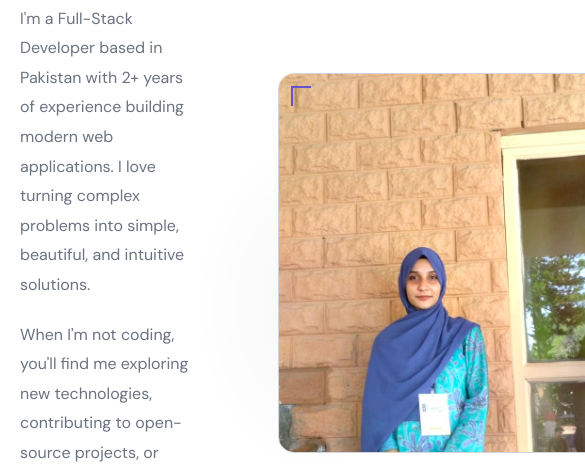
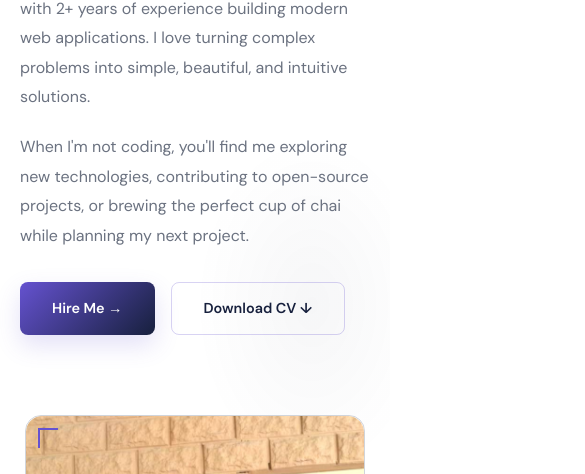
Before and after one commit to rrijaarshad-create/portfolio, a React (Create React App) app in the folder frontend/: page /about in a window 390 px wide. Shown: the part 370-844 px from the top of the page, 585 px wide, since content can reach past the window. Built offline with nearby package versions, Linux system fonts and the light colour scheme; no server answers; the HTML template or start-up script is replaced by a standard one.

Commit message:
some fixex

```diff
--- a/frontend/src/index.css
+++ b/frontend/src/index.css
@@ -310,3 +310,46 @@ button {
     font-size: 2.25rem;
   }
 }
+/* Responsive two-column layouts (About hero, Contact) — stack on mobile
+   instead of squishing into unreadable narrow columns */
+.responsive-2col {
+  display: grid;
+  grid-template-columns: 1fr 1fr;
+}
+
+.responsive-2col-wide {
+  display: grid;
+  grid-template-columns: 1fr 1.5fr;
+}
+
+.responsive-form-2col {
+  display: grid;
+  grid-template-columns: 1fr 1fr;
+}
+
+@media (max-width: 768px) {
+  .responsive-2col,
+  .responsive-2col-wide {
+    grid-template-columns: 1fr !important;
+  }
+}
+
+@media (max-width: 480px) {
+  .responsive-form-2col {
+    grid-template-columns: 1fr !important;
+  }
+}
+/* Responsive */
+@media (max-width: 768px) {
+  .section {
+    padding: 4rem 0;
+  }
+
+  .container {
+    padding: 0 1.25rem;
+  }
+
+  .section-title {
+    font-size: 2.25rem;
+  }
+}
--- a/frontend/src/pages/About.tsx
+++ b/frontend/src/pages/About.tsx
@@ -52,8 +52,7 @@ const About: React.FC = () => {
       {/* Hero */}
       <section className="section">
         <div className="container">
-          <div style={{
-            display: 'grid', gridTemplateColumns: '1fr 1fr',
+          <div className="responsive-2col" style={{
             gap: '5rem', alignItems: 'center',
           }}>
             <div>
@@ -86,9 +85,9 @@ const About: React.FC = () => {
               transition={{ duration: 0.8, delay: 0.2 }}
               style={{ display: 'flex', justifyContent: 'center' }}
             >
-              <div style={{
-                width: 340, height: 380,
-                background: 'linear-gradient(135deg, var(--bg-card) 0%, rgba(245,158,11,0.1) 100%)',
+<div style={{
+                width: '100%', maxWidth: 340, aspectRatio: '340 / 380',
+                background: 'linear-gradient(135deg, var(--bg-card) 0%, rgba(101,82,208,0.1) 100%)',
                 border: '1px solid var(--border-hover)',
                 borderRadius: 16, position: 'relative',
                 display: 'flex', alignItems: 'center', justifyContent: 'center',
@@ -99,8 +98,8 @@ const About: React.FC = () => {
   src="/myPhoto.png"
   alt="Profile"
   style={{
-    width: 340,
-    height: 380,
+    width: '100%',
+    height: '100%',
     objectFit: 'cover',
     borderRadius: 16,
   }}
@@ -117,7 +116,7 @@ const About: React.FC = () => {
       </section>
 
       {/* Education Timeline */}
-      <section className="section" ref={ref} style={{ background: 'rgba(245,158,11,0.02)' }}>
+ <section className="section" ref={ref} style={{ background: 'rgba(101,82,208,0.02)' }}>
         <div className="container">
           <motion.p className="section-label" initial={{ opacity: 0 }} animate={inView ? { opacity: 1 } : {}}>
             Academic Background
--- a/frontend/src/pages/Contact.tsx
+++ b/frontend/src/pages/Contact.tsx
@@ -59,8 +59,7 @@ const Contact: React.FC = () => {
             My inbox is always open — I'll get back within 24 hours.
           </motion.p>
 
-          <div style={{
-            display: 'grid', gridTemplateColumns: '1fr 1.5fr',
+         <div className="responsive-2col-wide" style={{
             gap: '4rem', alignItems: 'start',
           }}>
             {/* Left: contact info */}
@@ -77,11 +76,11 @@ const Contact: React.FC = () => {
                       background: 'var(--bg-card)', border: '1px solid var(--border)',
                       borderRadius: 8, transition: 'all 0.3s',
                     }}
-                    whileHover={{ borderColor: 'rgba(251,191,36,0.35)', x: 4 }}
+                   whileHover={{ borderColor: 'rgba(101,82,208,0.35)', x: 4 }}
                   >
                     <div style={{
                       width: 42, height: 42, borderRadius: 8,
-                      background: 'rgba(245,158,11,0.1)',
+                      background: 'rgba(101,82,208,0.1)',
                       display: 'flex', alignItems: 'center', justifyContent: 'center',
                       fontSize: '1.2rem', flexShrink: 0,
                     }}>{info.icon}</div>
@@ -132,7 +131,7 @@ const Contact: React.FC = () => {
                   color: 'var(--amber-200)', marginBottom: '1.75rem', fontWeight: 700,
                 }}>Send me a message</h2>
 
-                <div style={{ display: 'grid', gridTemplateColumns: '1fr 1fr', gap: '1rem', marginBottom: '1rem' }}>
+                <div className="responsive-form-2col" style={{ gap: '1rem', marginBottom: '1rem' }}>
                   <div>
                     <label style={{ display: 'block', fontSize: '0.78rem', color: 'var(--amber-600)', marginBottom: '0.4rem', fontFamily: 'var(--font-mono)', letterSpacing: '0.05em' }}>
                       Name *
--- a/frontend/src/pages/Projects.tsx
+++ b/frontend/src/pages/Projects.tsx
@@ -99,8 +99,8 @@ const ProjectCard: React.FC<{ project: Project; index: number; inView: boolean }
             position: 'absolute',
             top: 10,
             right: 10,
-            background: 'gold',
-            color: '#000',
+            background: 'var(--primary)',
+            color: '#fff',
             padding: '4px 10px',
             borderRadius: 20,
             fontSize: 10,
@@ -247,9 +247,10 @@ const Projects: React.FC = () => {
             style={{
               marginRight: 10,
               padding: '8px 15px',
-              background: filter === f ? 'gold' : '#222',
-              color: filter === f ? '#000' : '#fff',
-              border: 'none',
+              background: filter === f ? 'var(--primary)' : 'var(--bg-card)',
+              color: filter === f ? '#fff' : 'var(--text-secondary)',
+              border: filter === f ? 'none' : '1px solid var(--border)',
+              borderRadius: 6,
               cursor: 'pointer',
             }}
           >
@@ -259,11 +260,12 @@ const Projects: React.FC = () => {
       </div>
 
       {/* GRID — 3 columns with generous gap */}
+    {/* GRID — auto-adjusts columns to fit screen width (3 on desktop, fewer on tablet/mobile) */}
       <div
         ref={ref}
         style={{
           display: 'grid',
-          gridTemplateColumns: 'repeat(3, 1fr)',
+          gridTemplateColumns: 'repeat(auto-fit, minmax(280px, 1fr))',
           gap: '32px 28px',
           maxWidth: '1100px',
           margin: '0 auto',
--- a/frontend/src/pages/Skills.tsx
+++ b/frontend/src/pages/Skills.tsx
@@ -65,7 +65,7 @@ const SkillBar: React.FC<{ name: string; level: number; delay: number; inView: b
       <span style={{ fontFamily: 'var(--font-mono)', fontSize: '0.75rem', color: 'var(--amber-500)' }}>{level}%</span>
     </div>
     <div style={{
-      height: 6, background: 'rgba(245,158,11,0.1)',
+      height: 6, background: 'rgba(101,82,208,0.1)',
       borderRadius: 100, overflow: 'hidden',
     }}>
       <motion.div
@@ -76,9 +76,9 @@ const SkillBar: React.FC<{ name: string; level: number; delay: number; inView: b
           height: '100%',
           background: `linear-gradient(90deg, var(--amber-600), var(--amber-400))`,
           borderRadius: 100,
-          boxShadow: '0 0 8px rgba(245,158,11,0.4)',
+          boxShadow: '0 0 8px rgba(101,82,208,0.4)',
         }}
-      />
+      />s
     </div>
   </div>
 );
@@ -139,7 +139,7 @@ const Skills: React.FC = () => {
       </section>
 
       {/* Tech icon cloud */}
-      <section className="section" ref={refIcons} style={{ background: 'rgba(245,158,11,0.02)' }}>
+     <section className="section" ref={refIcons} style={{ background: 'rgba(101,82,208,0.02)' }}>
         <div className="container" style={{ textAlign: 'center' }}>
           <motion.p className="section-label"
             style={{ justifyContent: 'center', display: 'flex' }}
```
